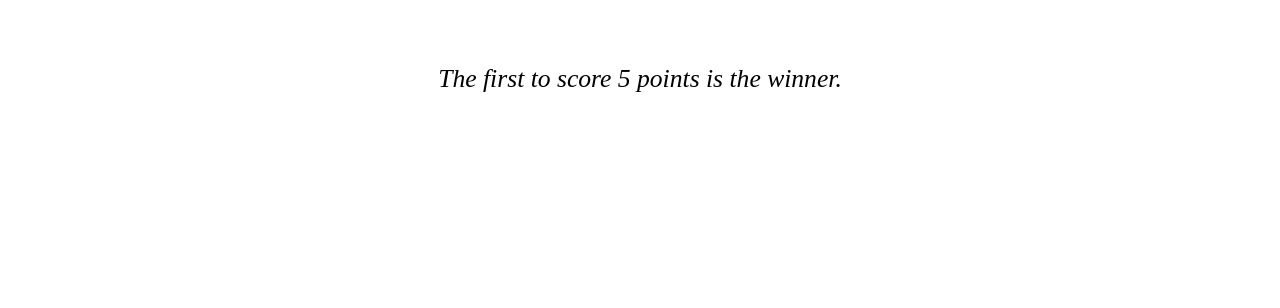
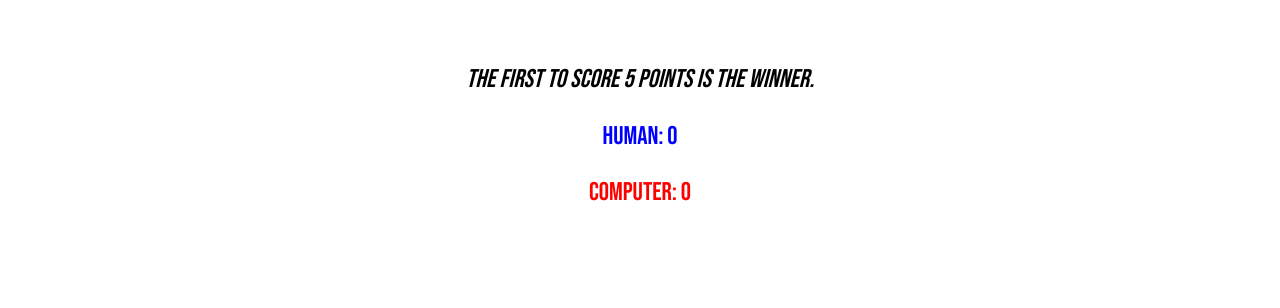
Before and after one commit to winsell90/rock-paper-scissors, a plain HTML site: page index.html in a window 1280 px wide. Shown: the top 308 px of the page. Drawn offline with Linux system fonts and the light colour scheme.

Commit message:
Add color to scores, change font and use better image for paper

```diff
--- a/index.html
+++ b/index.html
@@ -7,14 +7,15 @@
   <title>Rock Paper Scissors</title>
   <script type="text/javascript" src="java.js" defer></script>
   <link rel="stylesheet" href="style.css">
+  <link href="https://fonts.googleapis.com/css2?family=Bebas+Neue&display=swap" rel="stylesheet">
 </head>
 <body>
   <p class="results"><em>The first to score 5 points is the winner.</em></p>
-  <p class="humanscore"> </p>
-  <p class="puterscore"> </p>
+  <p class="humanscore">Human: 0 </p>
+  <p class="puterscore">Computer: 0 </p>
   <div class="selections">
     <div class="selection1"><img class="rock" width=60% height=auto src='https://cdn.pixabay.com/photo/2020/01/29/19/04/rock-4803349_1280.png'></div>
-    <div class="selection2"><img class='paper' width=60% height=auto src='https://free-images.com/lg/3299/crumpled_paper_paper_crinkled.jpg'></div>
+    <div class="selection2"><img class='paper' width=60% height=auto src='https://cdn.pixabay.com/photo/2014/03/25/16/27/sheet-297179_1280.png'></div>
     <div class="selection3"><img class='scissors' width=60% height=auto src='https://free-images.com/lg/ffac/scissors_household_scissors_sharp.jpg'></div>
   </div>
 
--- a/style.css
+++ b/style.css
@@ -7,7 +7,13 @@
   min-height: 75vh;
 }
 
+.humanscore {
+  color: blue;
+}
 
+.puterscore {
+  color: red;
+}
 
 .selection1, .selection2, .selection3 {
   display: flex;
@@ -17,6 +23,7 @@
 
 body {
   text-align: center;
+  font-family: 'Bebas Neue';;
   font-size: 2vw;
   margin-top: 5%;
 }
```
